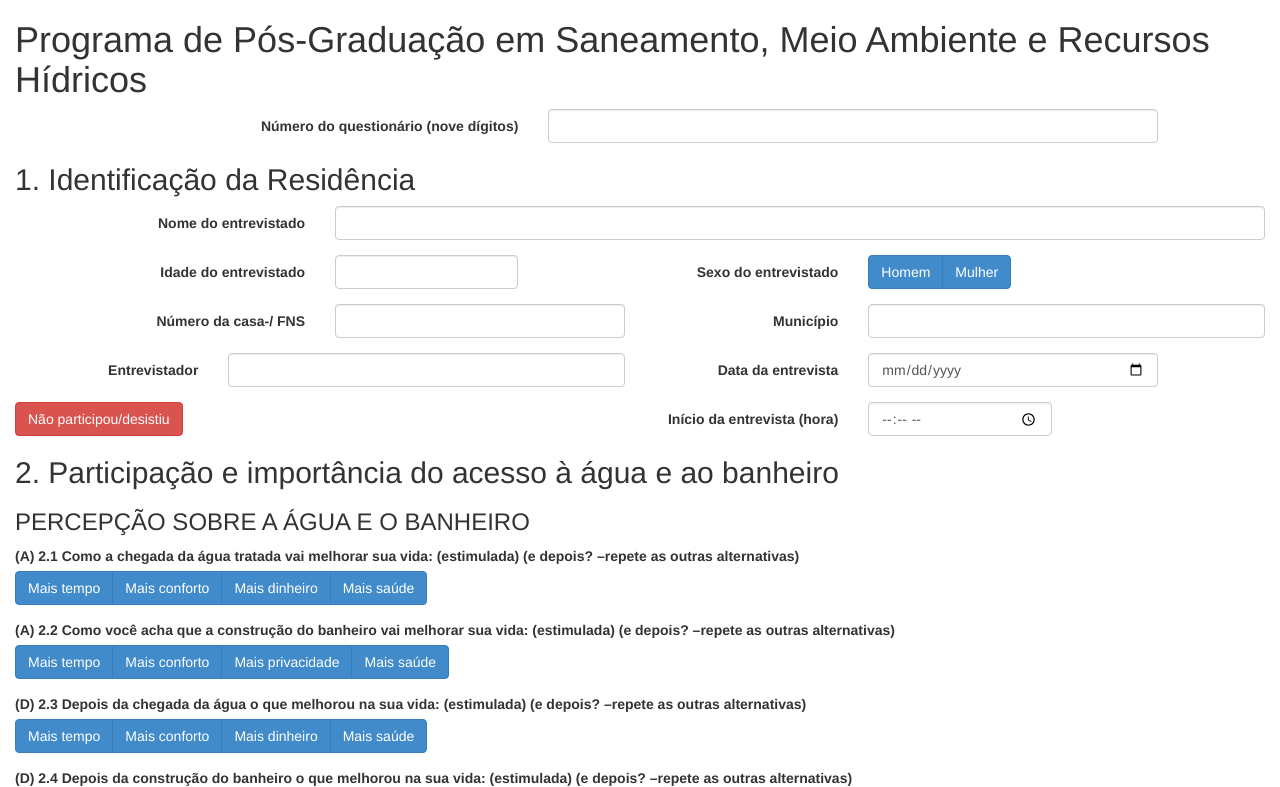
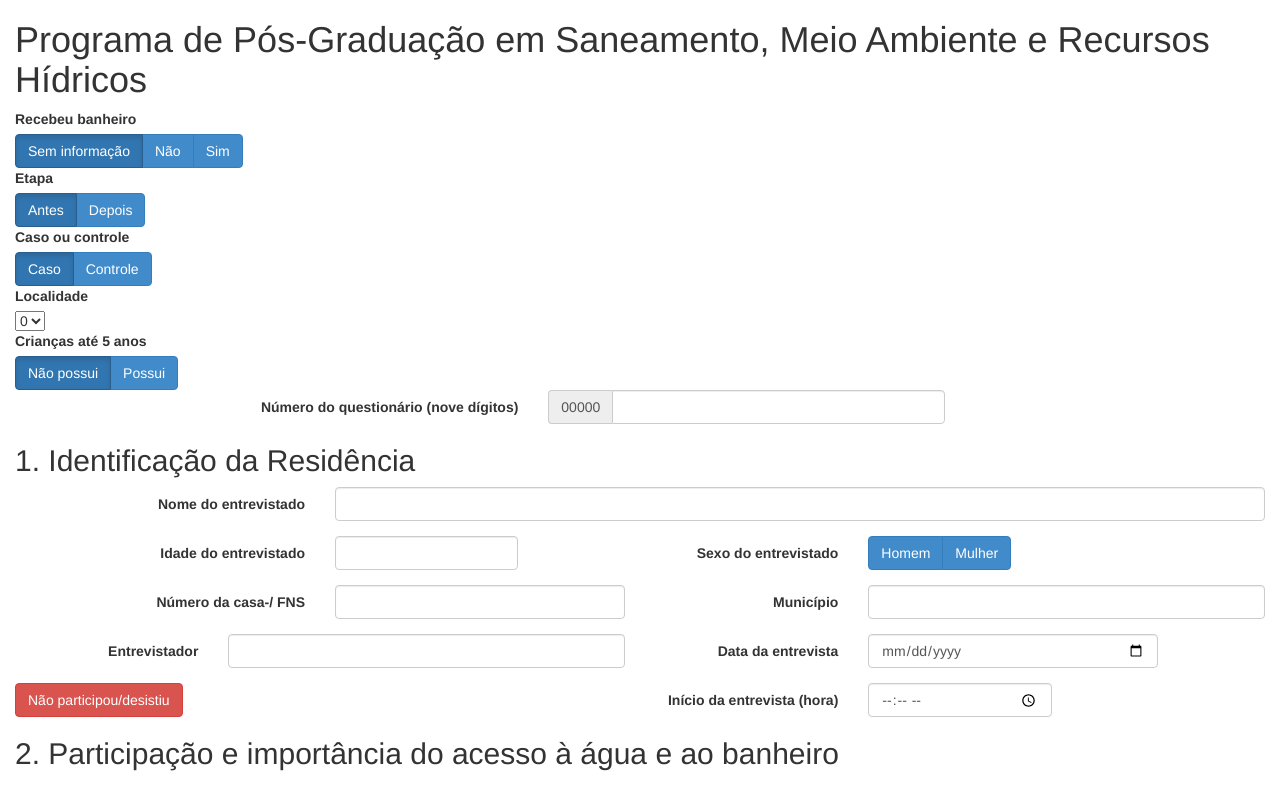
Before and after one commit to rodrigodias-us/UFMG-Questionario, a plain HTML site: page index.html in a window 1280 px wide. Shown: the top 787 px of the page. Drawn offline with Linux system fonts and the light colour scheme.

Commit message:
Gerando numero de questionario baseado no preenchimento do pre-formulario

```diff
--- a/index.html
+++ b/index.html
@@ -23,11 +23,68 @@
 
     <h1>Programa de Pós-Graduação em Saneamento, Meio Ambiente e Recursos Hídricos </h1>
 
+    <div id="pre-form">
+
+        <label>Recebeu banheiro</label><br>
+        <div class="btn-group" data-toggle="buttons">
+            <label class="btn btn-primary active">
+              <input name="pre-form-1" type="radio" value="0" checked> Sem informação
+            </label>
+            <label class="btn btn-primary">
+              <input name="pre-form-1" type="radio" value="1"> Não
+            </label>
+            <label class="btn btn-primary">
+              <input name="pre-form-1" type="radio" value="2"> Sim
+            </label>
+        </div>
+        <br>
+        <label>Etapa</label><br>
+        <div class="btn-group" data-toggle="buttons">
+            <label class="btn btn-primary active">
+              <input name="pre-form-2" type="radio" value="0" checked> Antes
+            </label>
+            <label class="btn btn-primary">
+              <input name="pre-form-2" type="radio" value="1"> Depois
+            </label>
+        </div>
+        <br>
+        <label>Caso ou controle</label><br>
+        <div class="btn-group" data-toggle="buttons">
+            <label class="btn btn-primary active">
+              <input name="pre-form-3" type="radio" value="0" checked> Caso
+            </label>
+            <label class="btn btn-primary">
+              <input name="pre-form-3" type="radio" value="1"> Controle
+            </label>
+        </div>
+        <br>
+        <label>Localidade</label><br>
+        <select name="pre-form-4">
+            <option>0</option><option>1</option><option>2</option><option>3</option><option>4</option>
+            <option>5</option><option>6</option><option>7</option><option>8</option><option>9</option>
+        </select>
+        <br>
+        <label>Crianças até 5 anos</label><br>
+        <div class="btn-group" data-toggle="buttons">
+            <label class="btn btn-primary active">
+              <input name="pre-form-5" type="radio" value="0" checked> Não possui
+            </label>
+            <label class="btn btn-primary">
+              <input name="pre-form-5" type="radio" value="1"> Possui
+            </label>
+        </div>
+    </div>
+
+
     <form class="form-horizontal" role="form">
         <div class="form-group">
             <label for="numero" class="col-sm-5 control-label">Número do questionário (nove dígitos)</label>
-            <div class="col-sm-6">
-                <input name="numero" type="number" class="form-control" placeholder="">
+            <div class="col-sm-4">
+
+                <div class="input-group">
+                  <span class="input-group-addon" id="result-pre-form">00000</span>
+                  <input name="numero" type="number" class="form-control" max="9999">
+                </div>
             </div>
         </div>
 
@@ -189,11 +246,11 @@
         <label>3.1 Quanto tempo a família mora nesta casa?</label>
         <div class="form-group form-inline">
             <div class="col-sm-4">
-                <input name="questao_3_1_anos" type="text" class="form-control" placeholder="">
+                <input name="questao_3_1_anos" type="number" class="form-control" placeholder="">
                 <label for="casa_numero" class=""> anos</label>
             </div>
-            <div class="col-sm-4">
-                <input name="questao_3_1_meses" type="text" class="form-control" placeholder="">
+            <div class="col-sm-5">
+                <input name="questao_3_1_meses" type="number" class="form-control" placeholder="">
                 <label for="casa_numero" class=""> meses</label>
             </div>
         </div>
@@ -1515,5 +1572,6 @@
 
 <script src="js/jquery-1.11.0.min.js"></script>
 <script src="js/bootstrap.min.js"></script>
+<script src="js/main.js"></script>
 </body>
 </html>
--- /dev/null
+++ b/js/main-ck.js
@@ -0,0 +1 @@
+$(function(){$("#pre-form input, #pre-form select").change(function(){var e=$("input[name=pre-form-1]:checked").val(),t=$("input[name=pre-form-2]:checked").val(),n=$("input[name=pre-form-3]:checked").val(),r=$("select[name=pre-form-4]").val(),i=$("input[name=pre-form-5]:checked").val();$("#result-pre-form").text(e+t+n+r+i)})});
--- /dev/null
+++ b/js/main.js
@@ -0,0 +1,12 @@
+$(function() {
+    $("#pre-form input, #pre-form select").change(function() {
+        var dig1 = $("input[name=pre-form-1]:checked").val();
+        var dig2 = $("input[name=pre-form-2]:checked").val();
+        var dig3 = $("input[name=pre-form-3]:checked").val();
+        var dig4 = $("select[name=pre-form-4]").val();
+        var dig5 = $("input[name=pre-form-5]:checked").val();
+
+        $("#result-pre-form").text(dig1+dig2+dig3+dig4+dig5);
+    });
+
+});
```
